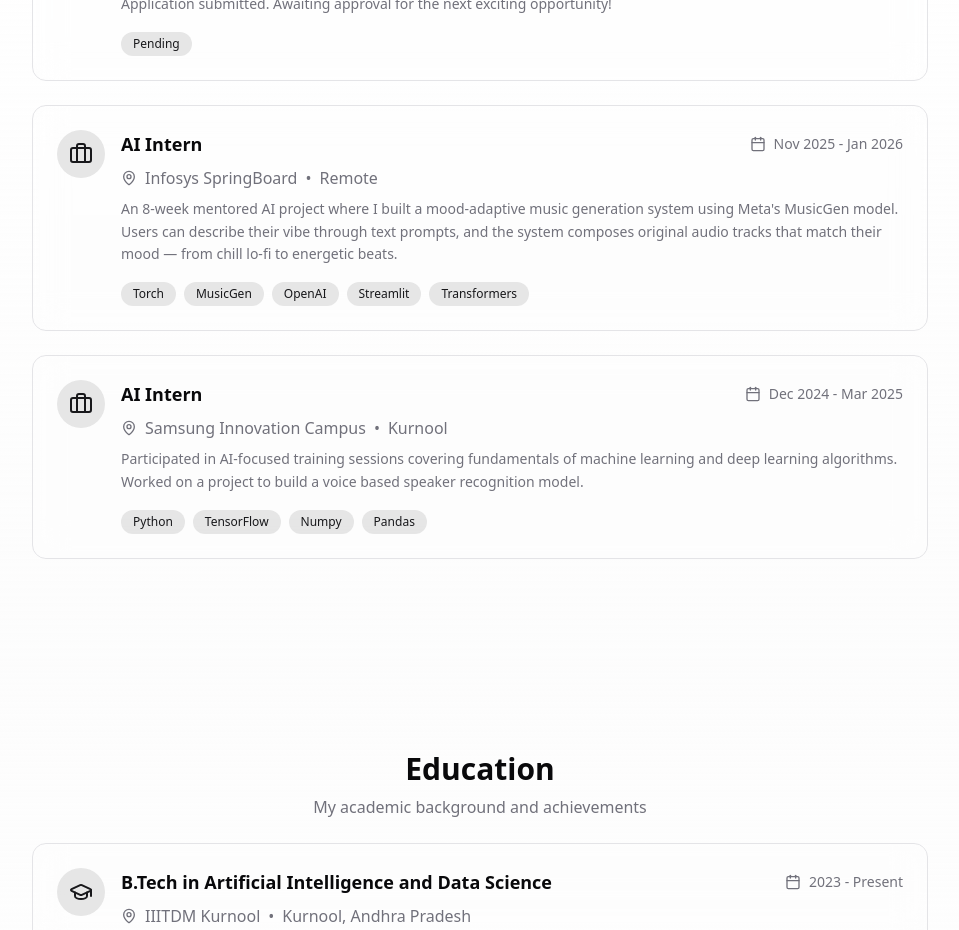
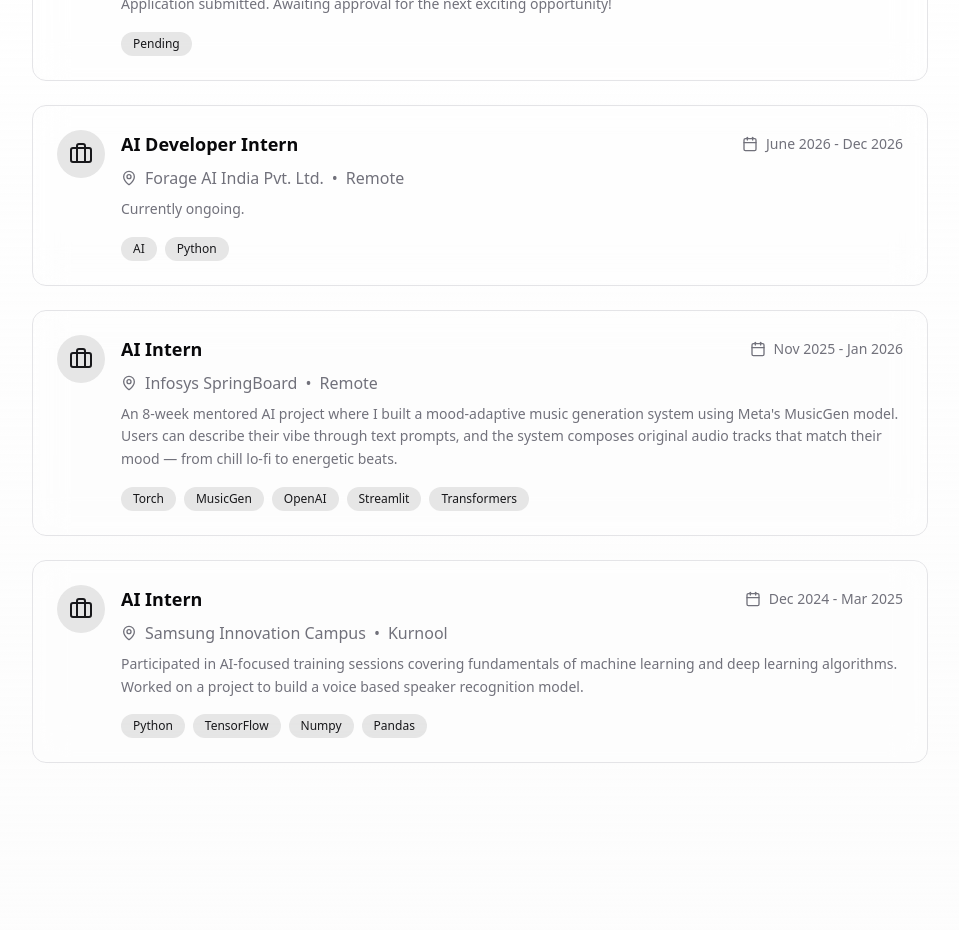
Before and after one commit to Lokesh-916/Lokie--AI-Portfolio, a Next.js app: page / in a window 1280 px wide. Shown: the part 980-1910 px from the top of the page, without its empty margins (160-1119 px from the left). Built offline with nearby package versions, Linux system fonts and the light colour scheme.

Commit message:
Add Forage AI internship to experience section

```diff
--- a/src/components/Experience.tsx
+++ b/src/components/Experience.tsx
@@ -12,6 +12,14 @@ export function Experience() {
       period: '2025',
       description: 'Application submitted. Awaiting approval for the next exciting opportunity!',
       technologies: ['Pending'],
+    },
+    {
+      title: 'AI Developer Intern',
+      company: 'Forage AI India Pvt. Ltd.',
+      location: 'Remote',
+      period: 'June 2026 - Dec 2026',
+      description: 'Currently ongoing.',
+      technologies: ['AI', 'Python'],
     },
     {
       title: 'AI Intern',
```
